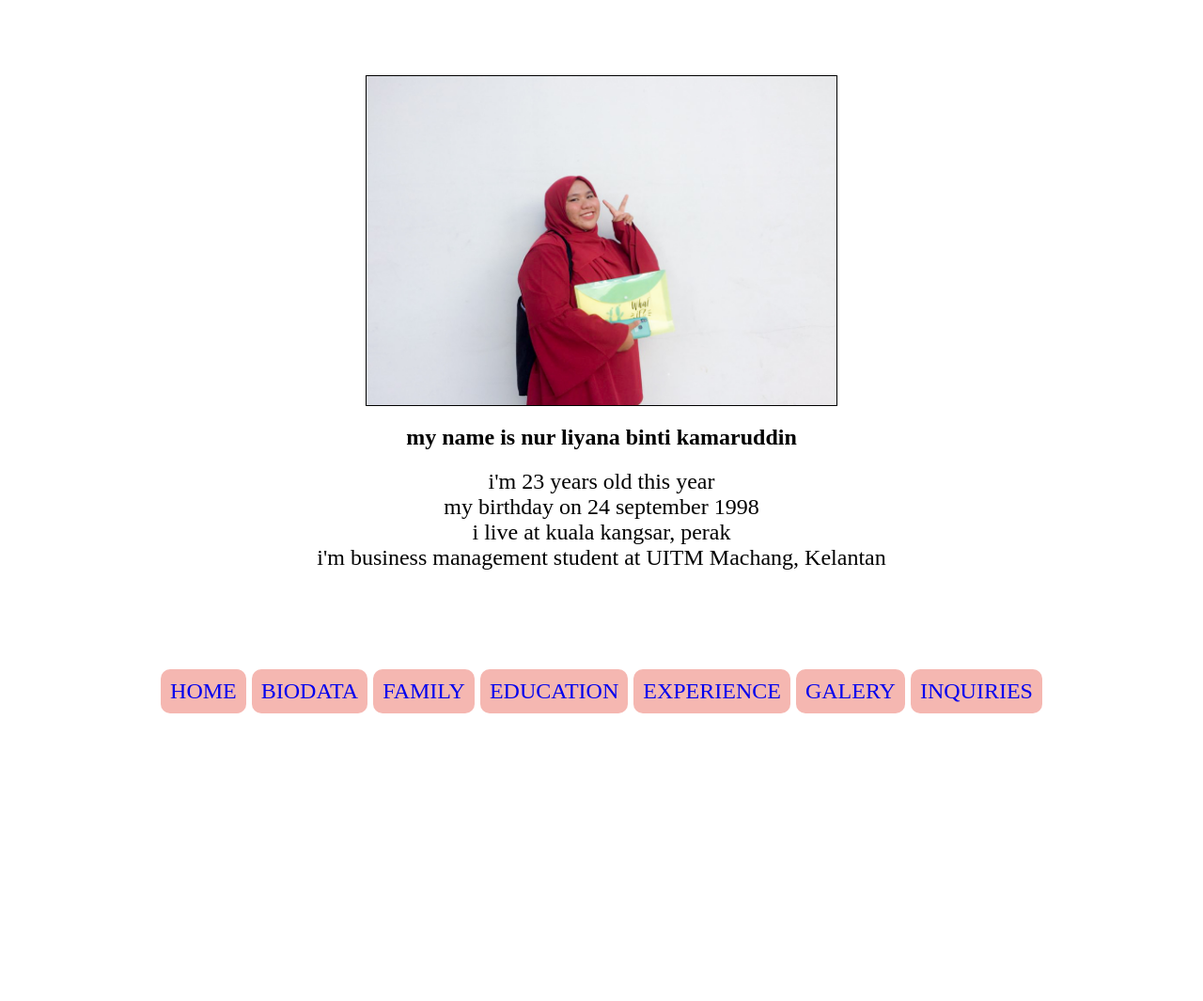
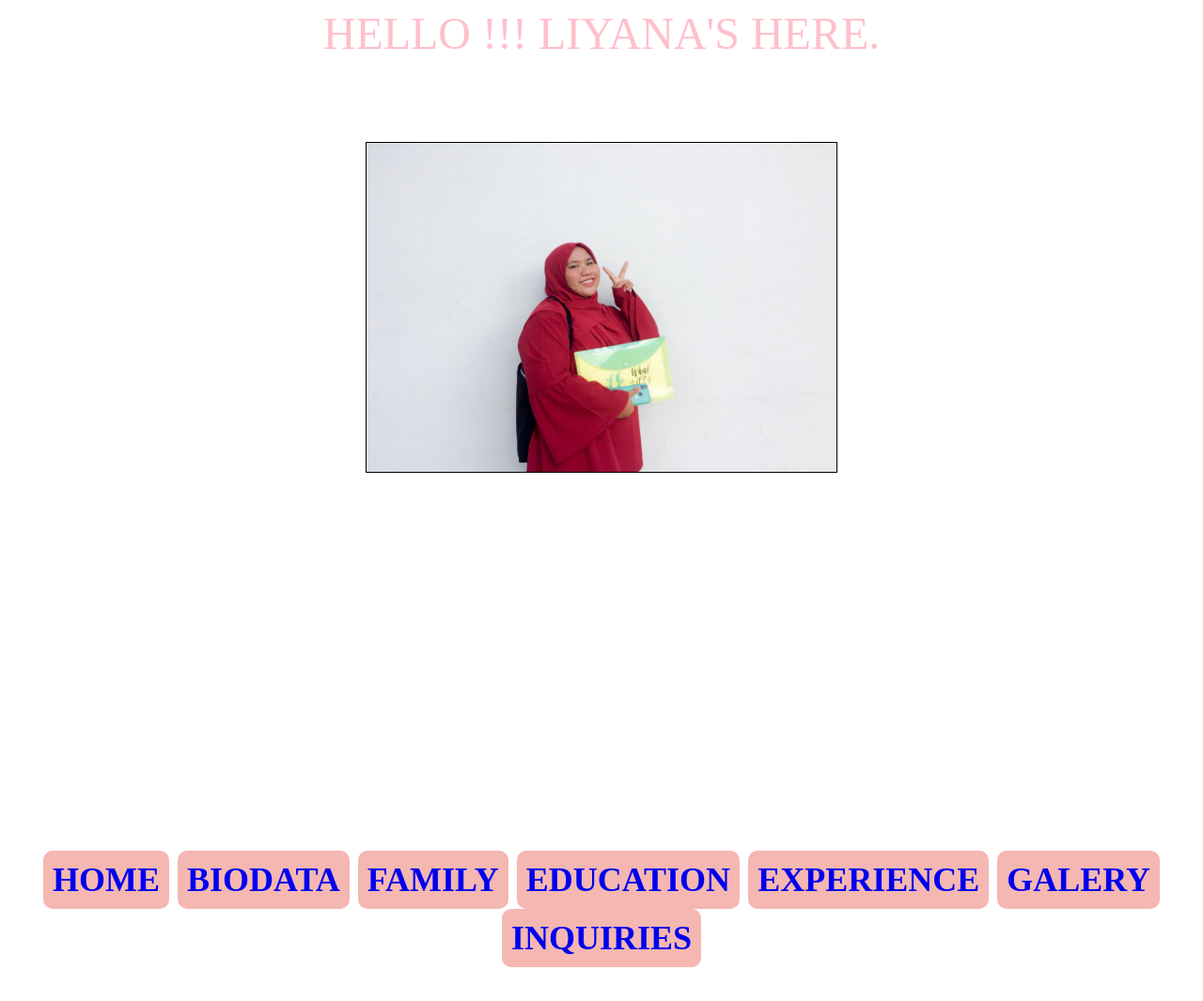
Before and after one commit to liyanakamaruddin/individual-assessment, a plain HTML site: page biodata.html in a window 1280 px wide. Shown: the whole page at 94% size. Before the commit the page ends 800 px from the top, so only its background shows below. Drawn offline with Linux system fonts and the light colour scheme.

Commit message:
Update biodata.html

```diff
--- a/biodata.html
+++ b/biodata.html
@@ -5,11 +5,13 @@
 	</head>
 
 	<p align="center">
+	<p align="center"><font face = "sketch zone" size = "70"><font color = pink>HELLO !!! LIYANA'S HERE.</font></font></p>
+
 
 
 <body>
 
-<body background= "lk/17.jpg" width= "100%" height= "100%"/>
+
 
   <p align="center"><font face = "paper flowers" size = "70"><font color = "white">ABOUT ME ❤ </font></font></p>
     <p align="center">
@@ -17,7 +19,9 @@
 
  <p align = "center"><font face = "internet friends" size = "5">
 
-<center><h2>my name is nur liyana binti kamaruddin<center></h2>
+<center><center/><font color = "white"/>
+<h2>my name is nur liyana binti kamaruddin<font color = "white"</h2>
+	<br>
 i'm 23 years old this year
 <br>
 my birthday on 24 september 1998
```
